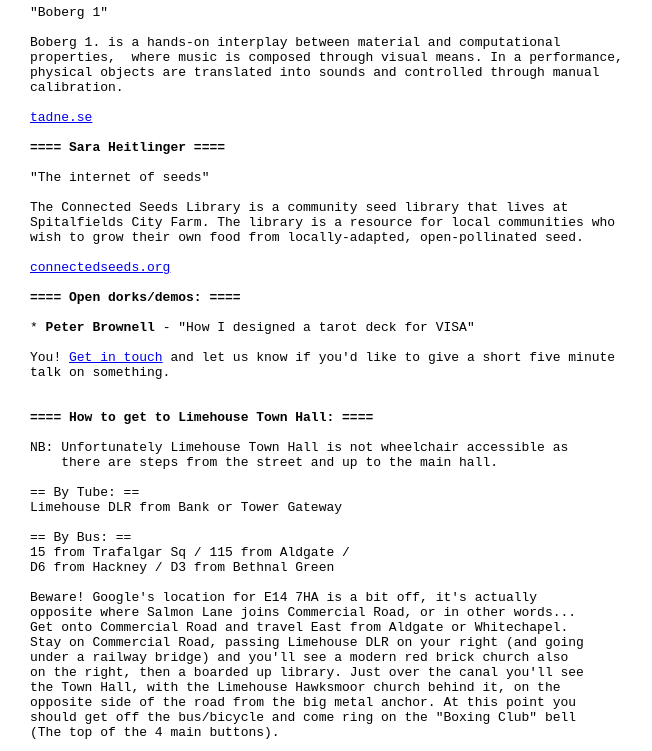
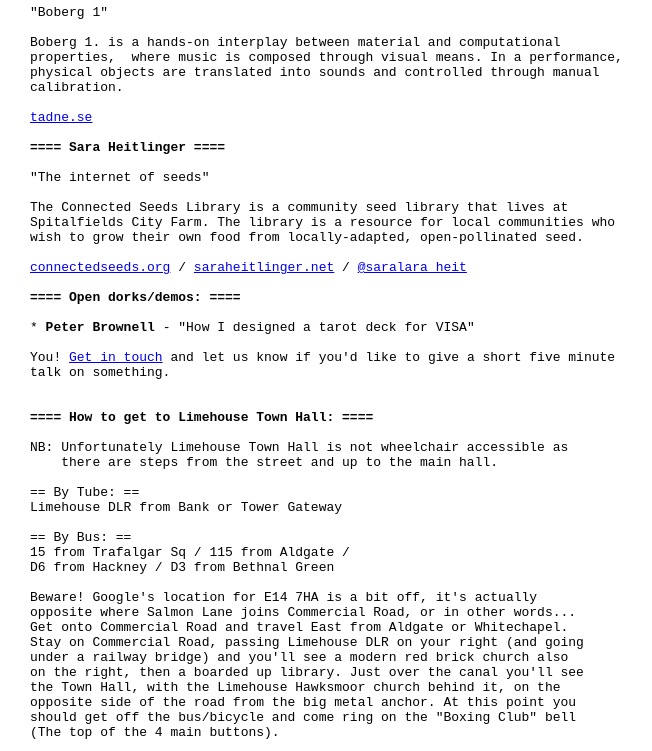
Before and after one commit to dorkbotlondon/dorkbotlondon.github.io, a Jekyll site: the page built from _posts/2019-04-25-95.html, in a window 1280 px wide and 900 px high, scrolled down 872 px, cut to the strip 0-751 px from the top of the window. Shown: the whole strip, without its empty margins (0-652 px from the left). Built offline with Jekyll 4.4.1, drawn with Linux system fonts in a browser that asks for light colours; Markdown is read by kramdown in place of the engine named in the settings; a script that is not in the unit is left out.

Commit message:
Better links

```diff
--- a/_posts/2019-04-25-95.html
+++ b/_posts/2019-04-25-95.html
@@ -72,7 +72,7 @@
 Spitalfields City Farm. The library is a resource for local communities who
 wish to grow their own food from locally-adapted, open-pollinated seed.
 
-<a href="http://www.connectedseeds.org">connectedseeds.org</a>
+<a href="http://www.connectedseeds.org">connectedseeds.org</a> / <a href="http://saraheitlinger.net">saraheitlinger.net</a> / <a href="https://twitter.com/saralara_heit">@saralara_heit</a>
 
 <b>==== Open dorks/demos: ====</b>
 
```
